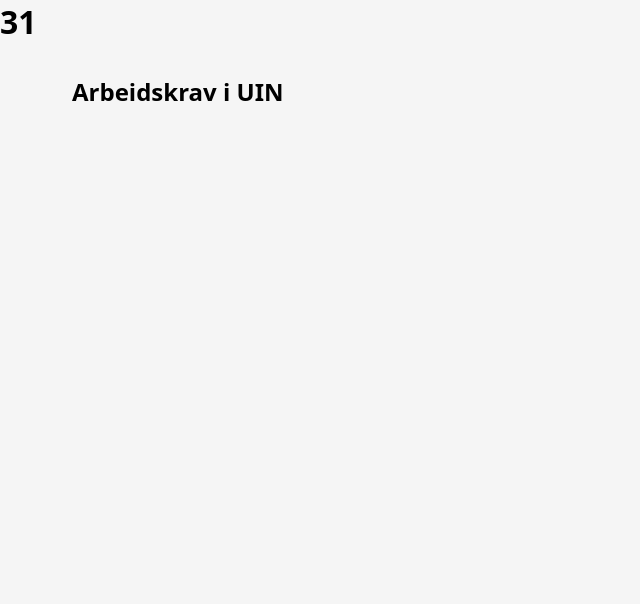
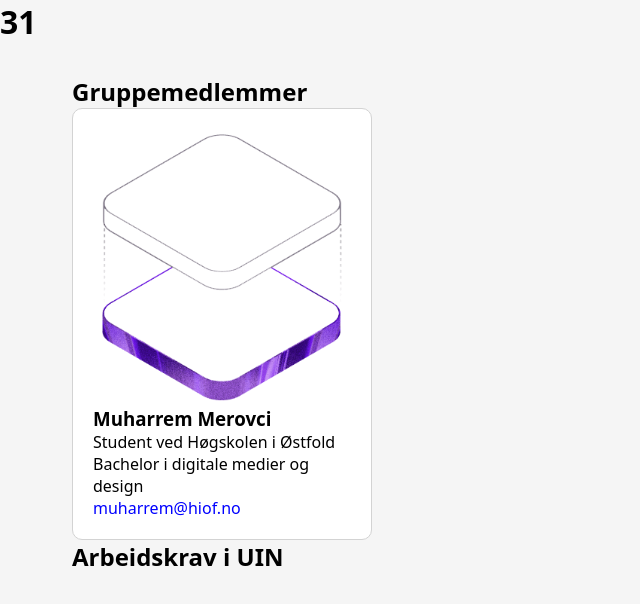
Before and after one commit to AdrianNebelung/Arbeidskrav-4_UNI26_31, a React (Vite) app in the folder Nettside/: page / in a window 1280 px wide. Shown: the top 604 px of the page, without its empty margins (0-640 px from the left). Built offline with nearby package versions, Linux system fonts and the light colour scheme.

Commit message:
muharrem profil component

```diff
--- a/Nettside/package.json
+++ b/Nettside/package.json
@@ -23,6 +23,7 @@
     "eslint-plugin-react-refresh": "^0.5.2",
     "globals": "^17.5.0",
     "sass": "^1.99.0",
+    "sass-embedded": "^1.99.0",
     "vite": "^8.0.9"
   }
 }
--- a/Nettside/src/App.jsx
+++ b/Nettside/src/App.jsx
@@ -1,18 +1,23 @@
 import { useEffect, useState } from "react";
 import Header from "./components/Header";
 import ArbeidskravListe from "./components/ArbeidskravListe";
+import MuharremProfil from "./components/MuharremProfil";
 import "./styles/App.scss";
 
 function App() {
   const [arbeidskrav, setArbeidskrav] = useState([]);
 
-
   return (
     <>
       <Header gruppenummer="31"/>
+
       <main>
         <section>
+          <h2>Gruppemedlemmer</h2>
 
+          <ul>
+            <MuharremProfil />
+          </ul>
         </section>
 
         <section>
--- /dev/null
+++ b/Nettside/src/components/MuharremProfil.jsx
@@ -0,0 +1,16 @@
+export default function MuharremProfil() {
+  return (
+    <li>
+      <article className="muharremProfil">
+        <img src="/src/assets/hero.png" alt="profil bilde" />
+
+        <h3>Muharrem Merovci</h3>
+
+        <p>Student ved Høgskolen i Østfold</p>
+        <p>Bachelor i digitale medier og design</p>
+
+        <a href="muharrem@hiof.no">muharrem@hiof.no</a>
+      </article>
+    </li>
+  )
+}
--- a/Nettside/src/styles/App.scss
+++ b/Nettside/src/styles/App.scss
@@ -182,3 +182,26 @@
     border-right-color: var(--border);
   }
 }
+
+.muharremProfil {
+  background-color: white;
+  width: 300px;
+  padding: 20px;
+  border-radius: 10px;
+  border: 1px solid lightgray;
+}
+
+.muharremProfil img {
+  width: 100%;
+  border-radius: 8px;
+}
+
+.muharremProfil a {
+  color: blue;
+  text-decoration: none;
+}
+
+ul {
+  list-style: none;
+  padding: 0;
+}
```
Also changed, not shown: 1 other file (tests, documents, lock files or other folders).
